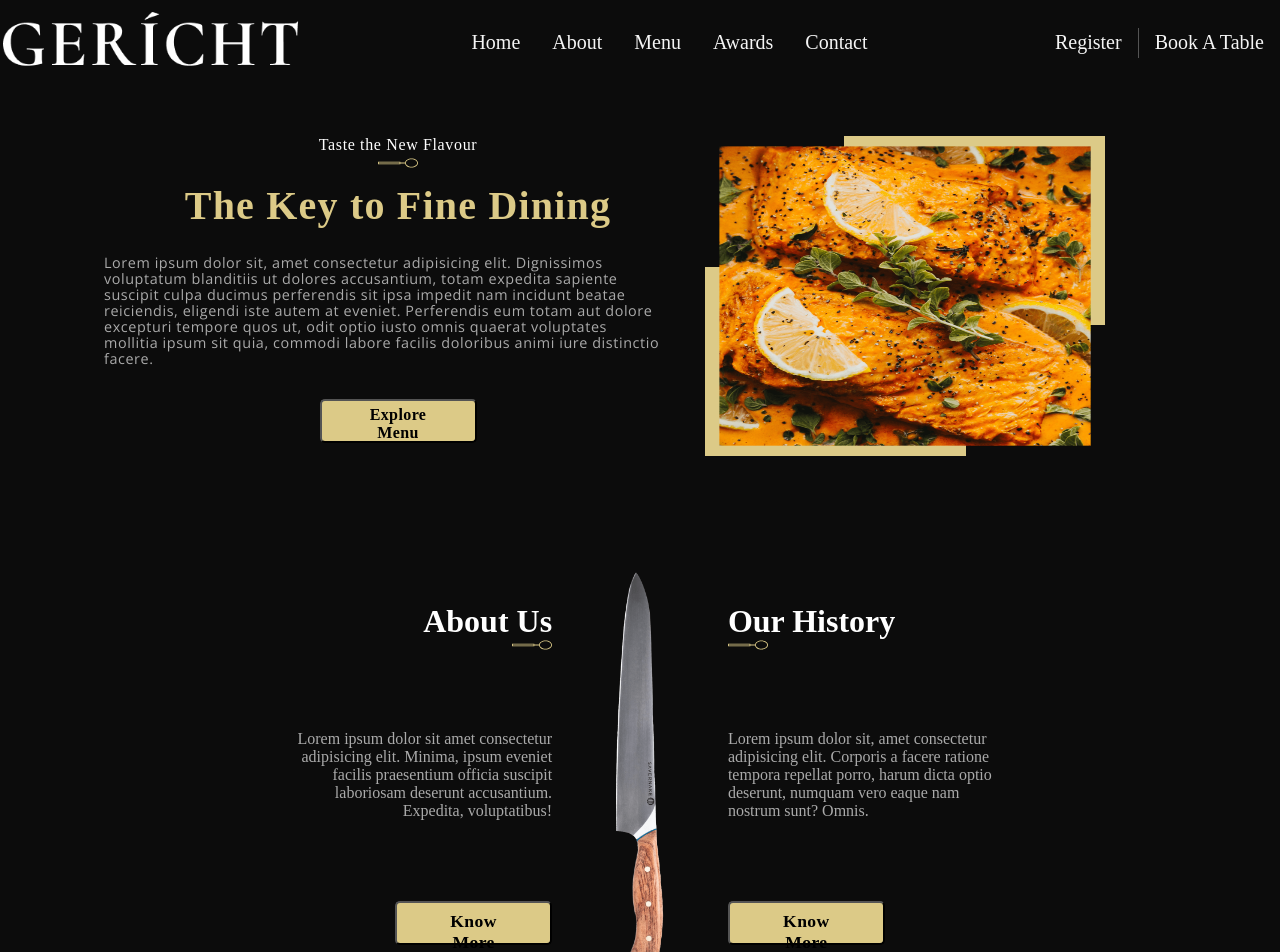
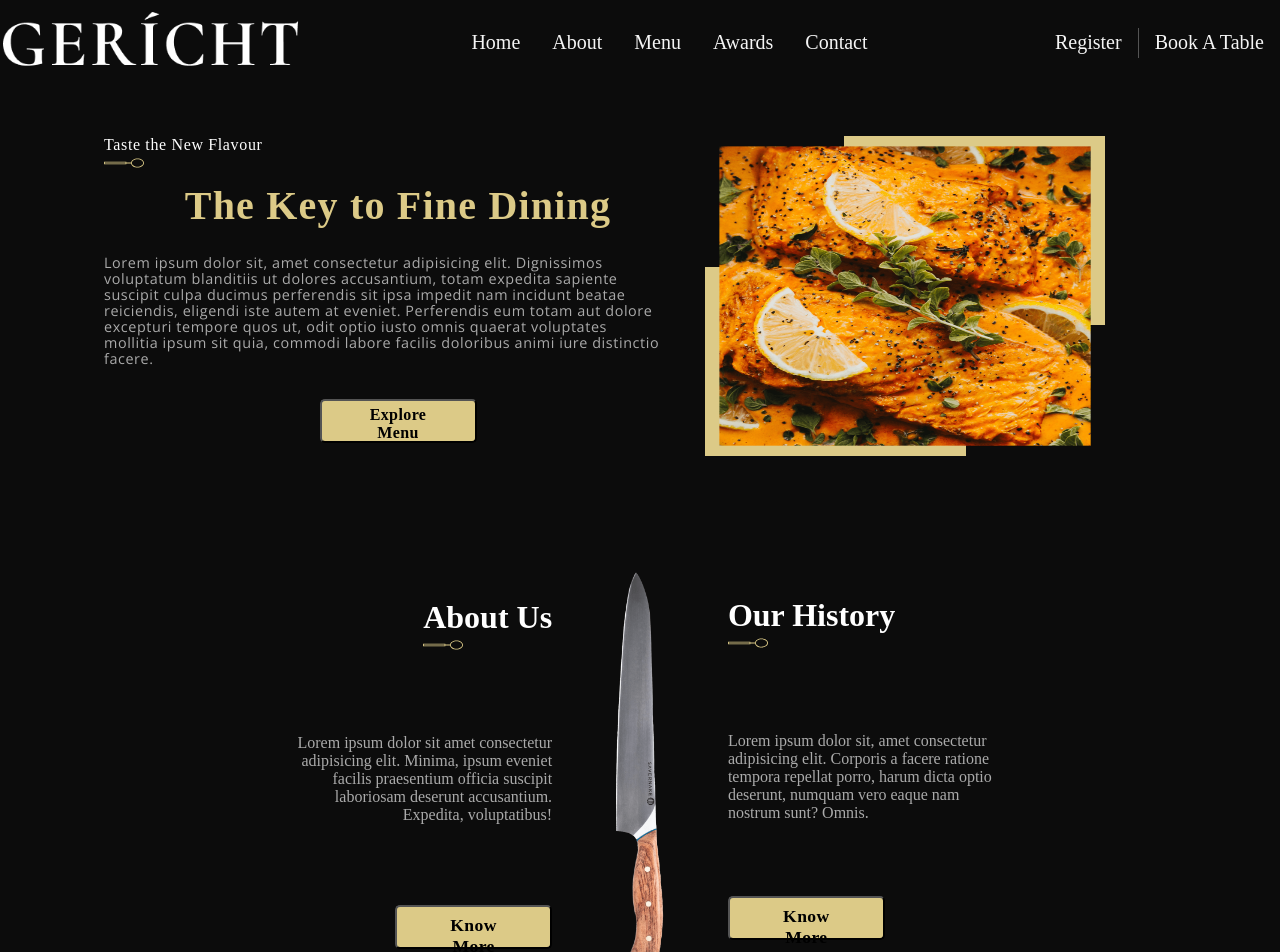
Before and after one commit to nrshakib/restaurant-website-react, a React (Create React App) app: page / in a window 1280 px wide. Shown: the top 952 px of the page. Built offline with nearby package versions, Linux system fonts and the light colour scheme; a web font is replaced by a local one.

Commit message:
removed tailwind css

```diff
--- a/package.json
+++ b/package.json
@@ -36,8 +36,5 @@
       "last 1 firefox version",
       "last 1 safari version"
     ]
-  },
-  "devDependencies": {
-    "tailwindcss": "^3.2.7"
   }
 }
--- a/src/Components/AboutUs/AboutUs.css
+++ b/src/Components/AboutUs/AboutUs.css
@@ -4,6 +4,9 @@
   display: flex;
   justify-content: center;
   align-items: center;
+}
+.about-text {
+  text-align: right;
 }
 .about-content {
   align-items: center;
@@ -18,7 +21,7 @@
   justify-content: flex-end;
   align-items: flex-end;
   flex-direction: column;
-  text-align: right;
+  text-align: left;
 }
 .about-history {
   flex: 1;
@@ -28,12 +31,7 @@
   flex-direction: column;
   text-align: left;
   color: var(--color-white);
-}
-.about-us p,
-.about-history p {
-  margin: 2rem 0;
-  color: var(--color-grey);
-  width: 50%;
+  margin-top: -11px;
 }
 
 .headText {
@@ -66,9 +64,13 @@
   .aboutUs-knife img {
     height: 25rem;
   }
-  .about-us p,
+  .about-us p {
+    margin: 5rem 0;
+    color: var(--color-grey);
+    width: 50%;
+  }
   .about-history p {
-    margin: 5rem 0;
+    margin: 5rem 0 4.5rem;
     color: var(--color-grey);
     width: 50%;
   }
--- a/src/Components/AboutUs/AboutUs.jsx
+++ b/src/Components/AboutUs/AboutUs.jsx
@@ -7,8 +7,10 @@ const AboutUs = () => {
     <div className="aboutUs" id="about">
       <div className="about-content">
         <div className="about-us">
-          <h1 className="headText">About Us</h1>
-          <img src={images.spoon} alt="about-spoon" className="spoon-img" />
+          <div className="about-head">
+            <h1 className="headText">About Us</h1>
+            <img src={images.spoon} alt="about-spoon" className="spoon-img" />
+          </div>
           <p className="about-text">
             Lorem ipsum dolor sit amet consectetur adipisicing elit. Minima,
             ipsum eveniet facilis praesentium officia suscipit laboriosam
@@ -22,8 +24,10 @@ const AboutUs = () => {
           <img src={images.knife} alt="about-knife" />
         </div>
         <div className="about-history">
-          <h1 className="headText">Our History</h1>
-          <img src={images.spoon} alt="about-spoon" className="spoon-img" />
+          <div className="history-head">
+            <h1 className="headText">Our History</h1>
+            <img src={images.spoon} alt="about-spoon" className="spoon-img" />
+          </div>
           <p className="history-text">
             Lorem ipsum dolor sit, amet consectetur adipisicing elit. Corporis a
             facere ratione tempora repellat porro, harum dicta optio deserunt,
--- a/src/Components/Header/Header.css
+++ b/src/Components/Header/Header.css
@@ -5,6 +5,7 @@
 }
 .sub-heading {
   margin-bottom: 1rem;
+  text-align: left;
 }
 .sub-title {
   color: var(--color-white);
@@ -82,6 +83,9 @@
     width: 50%;
     margin-right: 0.8rem;
   }
+  .sub-heading {
+    margin-left: 2rem;
+  }
   .sub-title {
     font-size: 1rem;
   }
```
Also changed, not shown: src/Components/Header/Header.jsx (+8 -2 lines), tailwind.config.js (deleted, +0 -20 lines).
